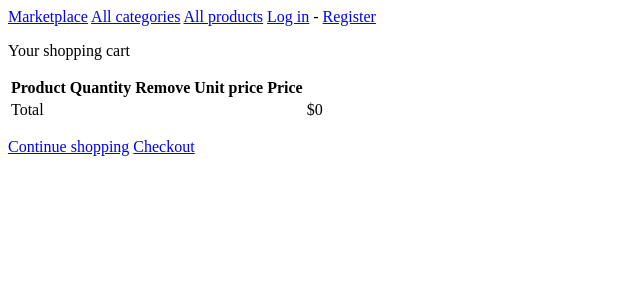
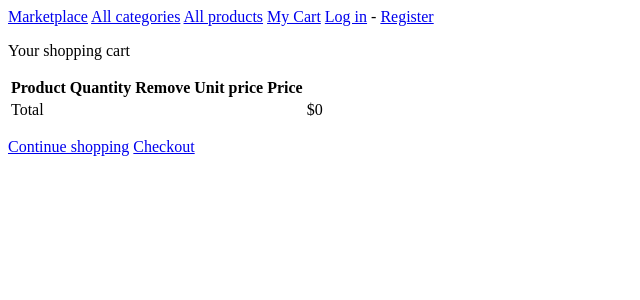
Before and after one commit to siarheismirnou1377/first_marketplace, a Django app: page /cart/ in a window 1280 px wide. Shown: the top 300 px of the page, without its empty margins (0-640 px from the left). Run offline with Django 4.2, Linux system fonts and the light colour scheme.

Commit message:
add cart url

```diff
--- a/marketplaces/templates/marketplaces/base.html
+++ b/marketplaces/templates/marketplaces/base.html
@@ -2,6 +2,7 @@
     <a href= "{% url 'marketplaces:index' %}">Marketplace</a>
     <a href= "{% url 'marketplaces:categories' %}">All categories</a>
     <a href= "{% url 'marketplaces:products' %}">All products</a>
+    <a href= "{% url 'marketplaces:cart_detail' %}">My Cart</a>
     {% if user.is_authenticated %}
         Hello, {{ user.username }}.
         <a href="{% url 'users:logout' %}">Log out</a>
--- a/marketplaces/urls.py
+++ b/marketplaces/urls.py
@@ -1,5 +1,6 @@
 from django.urls import path
 from . import views
+from cart import views as views_cart
 
 app_name = "marketplaces"
 urlpatterns = [
@@ -13,4 +14,6 @@ urlpatterns = [
     path('products/', views.products, name='products'),
     # Страница товара
     path('<int:product_id>/', views.product, name='product'),
+    # Страница корзины
+    path('cart/', views_cart.cart_detail, name='cart_detail'),
 ]
```
